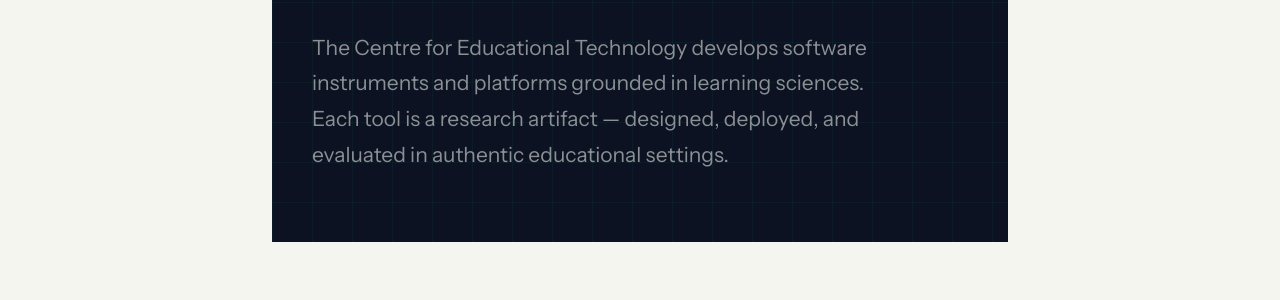
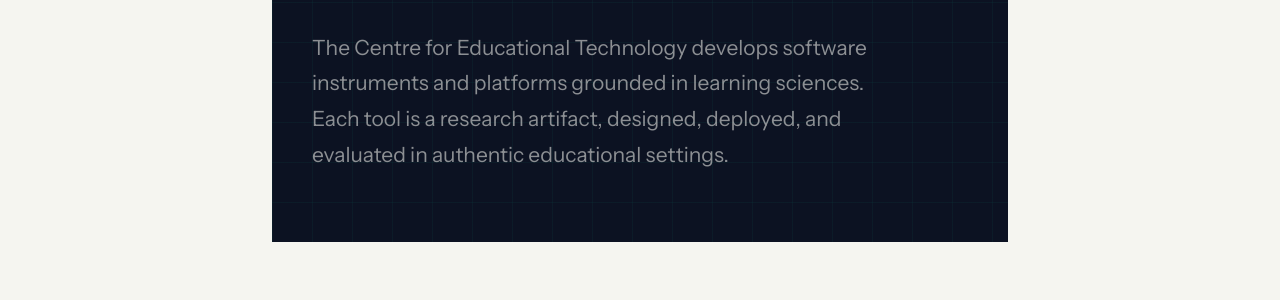
Before and after one commit to centre-for-educational-technology/projects, an MkDocs documentation site: the page built from docs/index.md, in a window 1280 px wide and 900 px high. Shown: the part 400-700 px from the top of the window. Built offline with MkDocs 1.6.1 and Material for MkDocs 9.7.7, drawn with Linux system fonts in a browser that asks for light colours.

```diff
--- a/docs/index.md
+++ b/docs/index.md
@@ -6,7 +6,7 @@
 # We build *research tools* for education
 
 <div class="lab-hero-desc">
-The Centre for Educational Technology develops software instruments and platforms grounded in learning sciences. Each tool is a research artifact — designed, deployed, and evaluated in authentic educational settings.
+The Centre for Educational Technology develops software instruments and platforms grounded in learning sciences. Each tool is a research artifact, designed, deployed, and evaluated in authentic educational settings.
 </div>
 
 </div>
```
